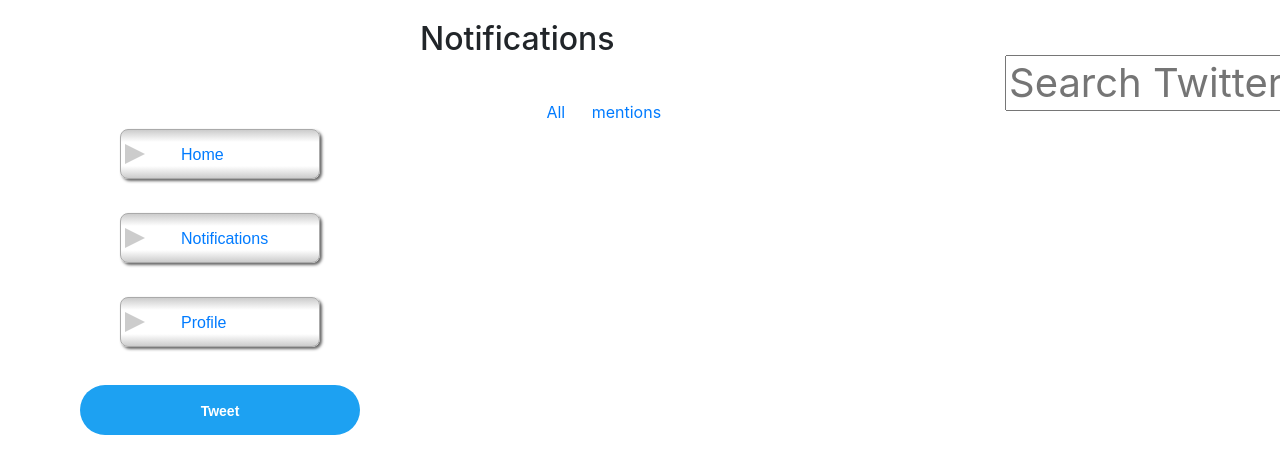
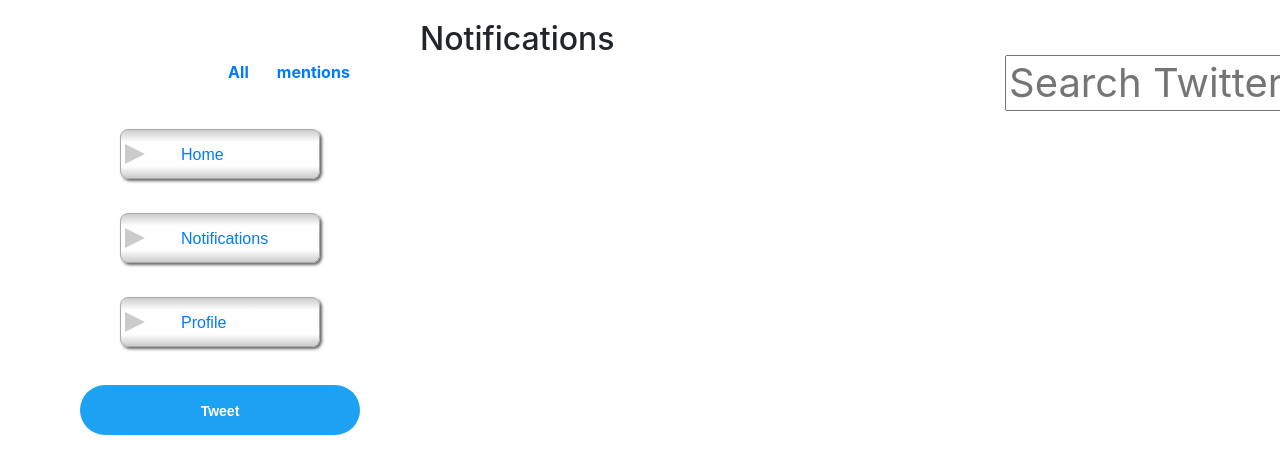
Before and after one commit to HaniyeMollaei/TwitterFrontend, a React (Create React App) app: page /notifications in a window 1280 px wide. Shown: the top 474 px of the page. Built offline with nearby package versions, Linux system fonts and the light colour scheme.

Commit message:
Update notifications.css

```diff
--- a/src/css/notifications.css
+++ b/src/css/notifications.css
@@ -1,8 +1,9 @@
 .pagination {
+    position: absolute;
+    top: 60px;
+    left: 200px;
     display: inline-block;
-    position: absolute;
-    top: 100px;
-    left: 520px;
+    font-weight: bold;
 }
 /*ul {*/
 /*    padding: 0;*/
```
